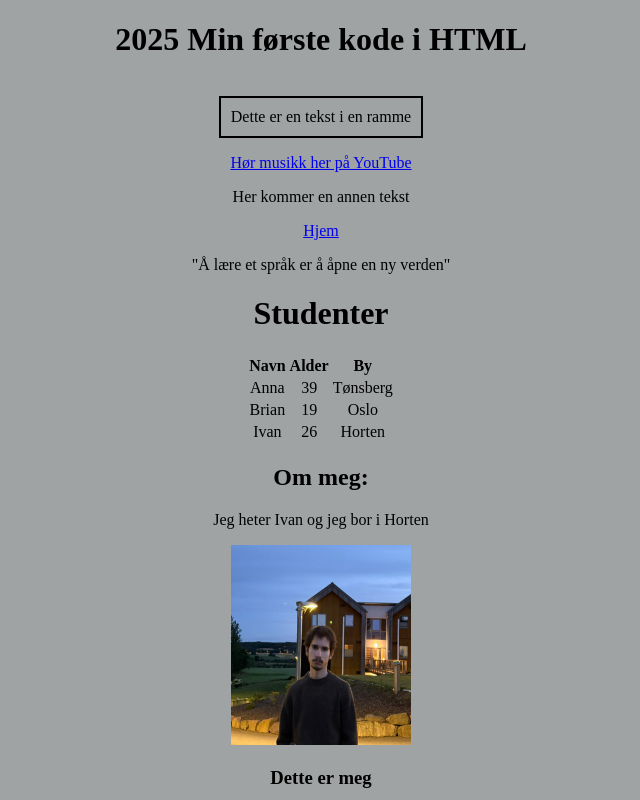
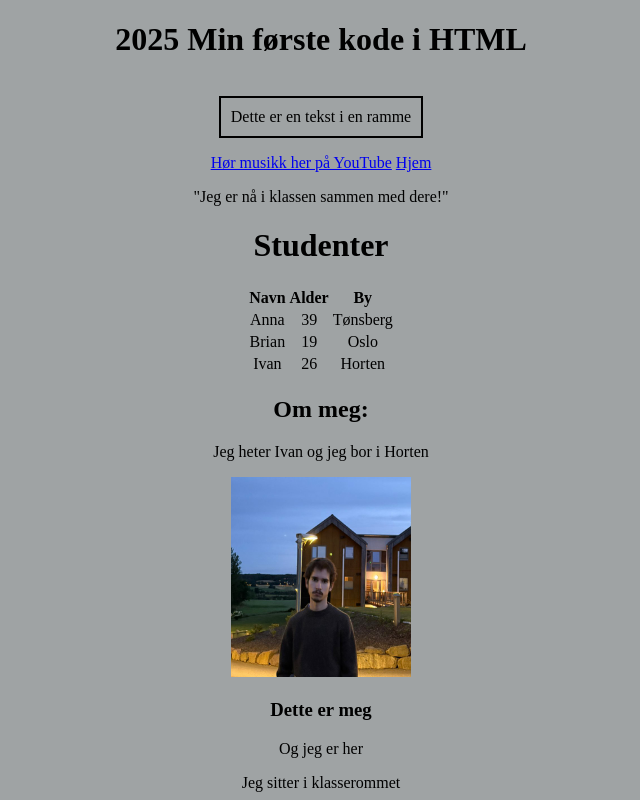
Before and after one commit to IvanKalyta2025/minforstekode, a plain HTML site: page index.html in a window 1280 px wide. Shown: the top 800 px of the page, without its empty margins (319-959 px from the left). Drawn offline with Linux system fonts and the light colour scheme.

Commit message:
final1.1

```diff
--- a/index.html
+++ b/index.html
@@ -13,9 +13,8 @@
     </p>
     <br />
     <a href="https://music.youtube.com">Hør musikk her på YouTube</a>
-    <p>Her kommer en annen tekst</p>
     <a href="home.html">Hjem</a>
-    <blockquote>"Å lære et språk er å åpne en ny verden"</blockquote>
+    <blockquote>"Jeg er nå i klassen sammen med dere!"</blockquote>
     <h1>Studenter</h1>
     <table class="gruppe1sfj" style="margin: 0 auto">
       <tr>
```
